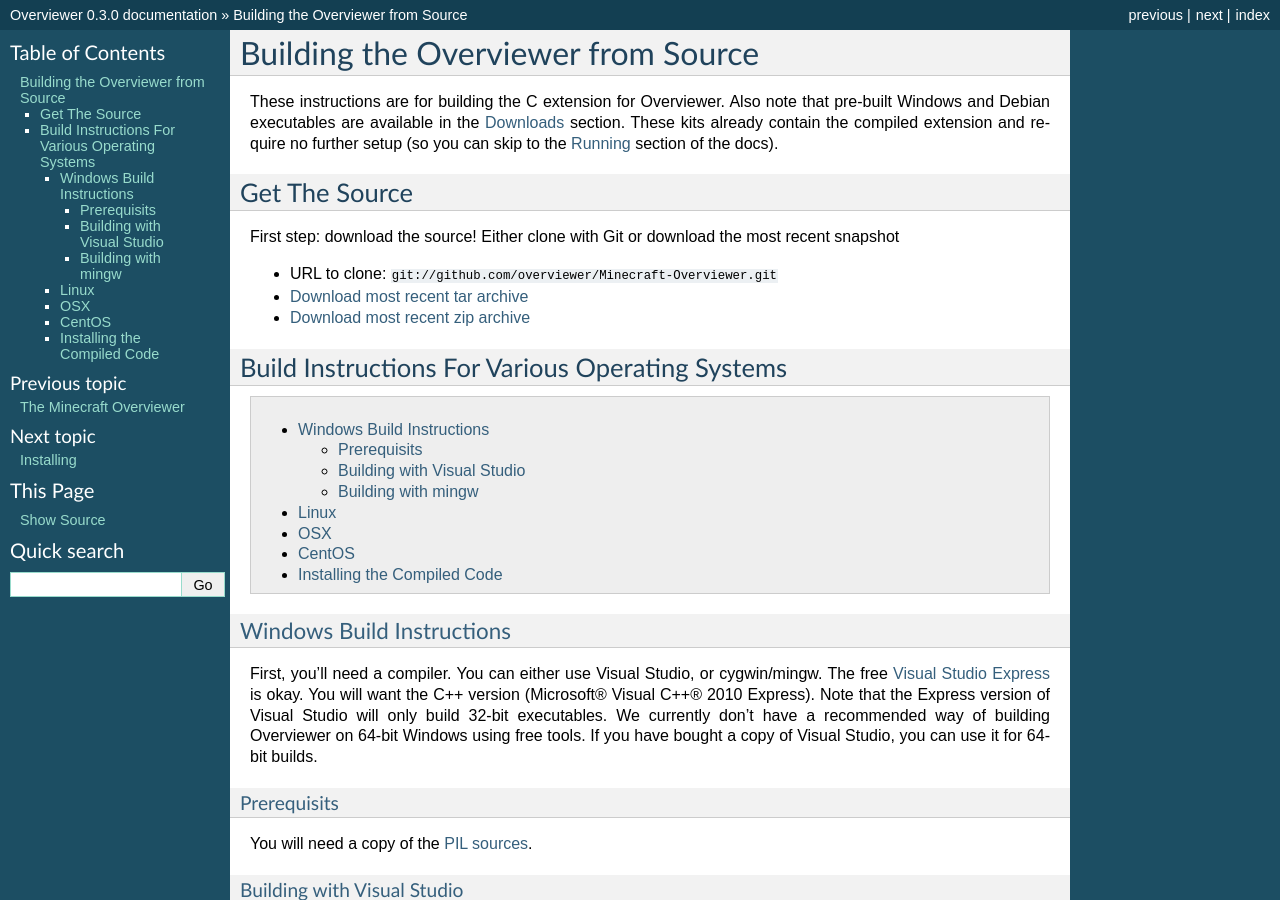
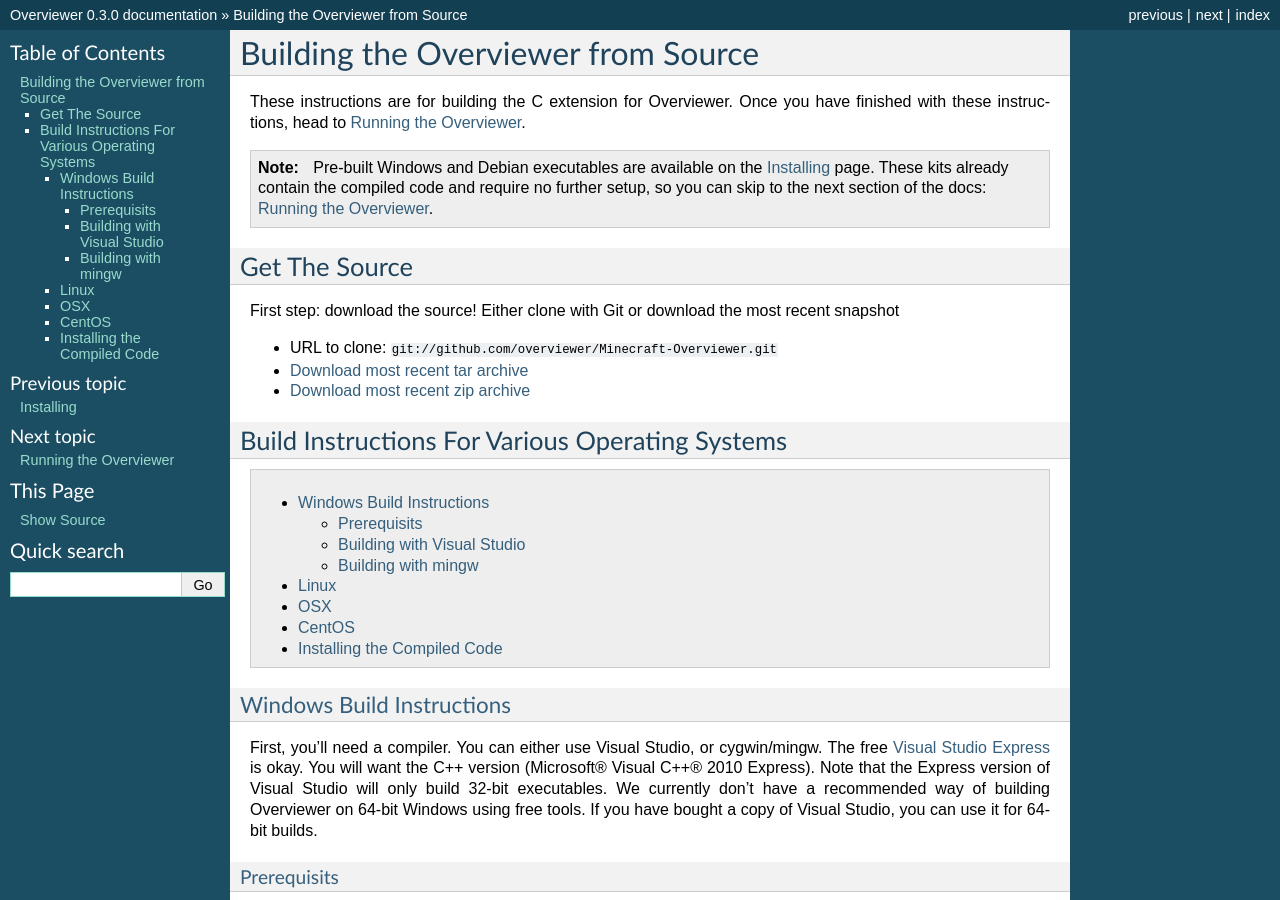
Before and after one commit to overviewer/Minecraft-Overviewer, a Sphinx documentation site: the page built from docs/building.rst, in a window 1280 px wide and 900 px high. Built offline with Sphinx 7.4.7, drawn with Linux system fonts in a browser that asks for light colours.

Commit message:
imporoved doc page cross-referencing

```diff
--- a/docs/building.rst
+++ b/docs/building.rst
@@ -2,11 +2,15 @@
 Building the Overviewer from Source
 ===================================
 
-These instructions are for building the C extension for Overviewer. Also note
-that pre-built Windows and Debian executables are available in the `Downloads
-<https://github.com/overviewer/Minecraft-Overviewer/downloads>`_ section.  These
-kits already contain the compiled extension and require no further setup (so you
-can skip to the :doc:`Running <running>` section of the docs).
+These instructions are for building the C extension for Overviewer. Once you
+have finished with these instructions, head to :doc:`running`.
+
+.. note::
+
+    Pre-built Windows and Debian executables are available on the
+    :doc:`installing` page.  These kits already contain the compiled code and
+    require no further setup, so you can skip to the next section of the docs:
+    :doc:`running`.
 
 Get The Source
 ==============
```
Also changed, not shown: docs/index.rst (+5 -3 lines), docs/installing.rst (+4 -4 lines).
